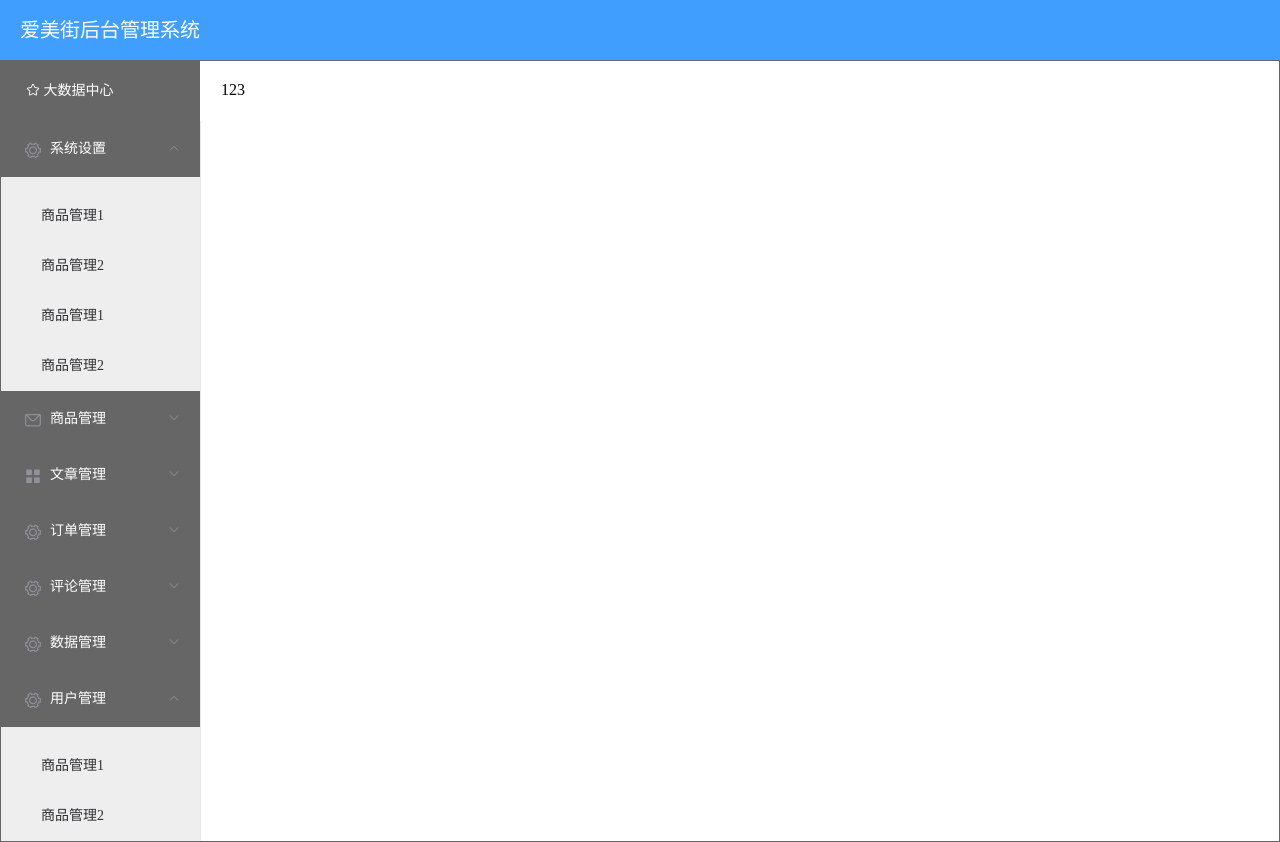
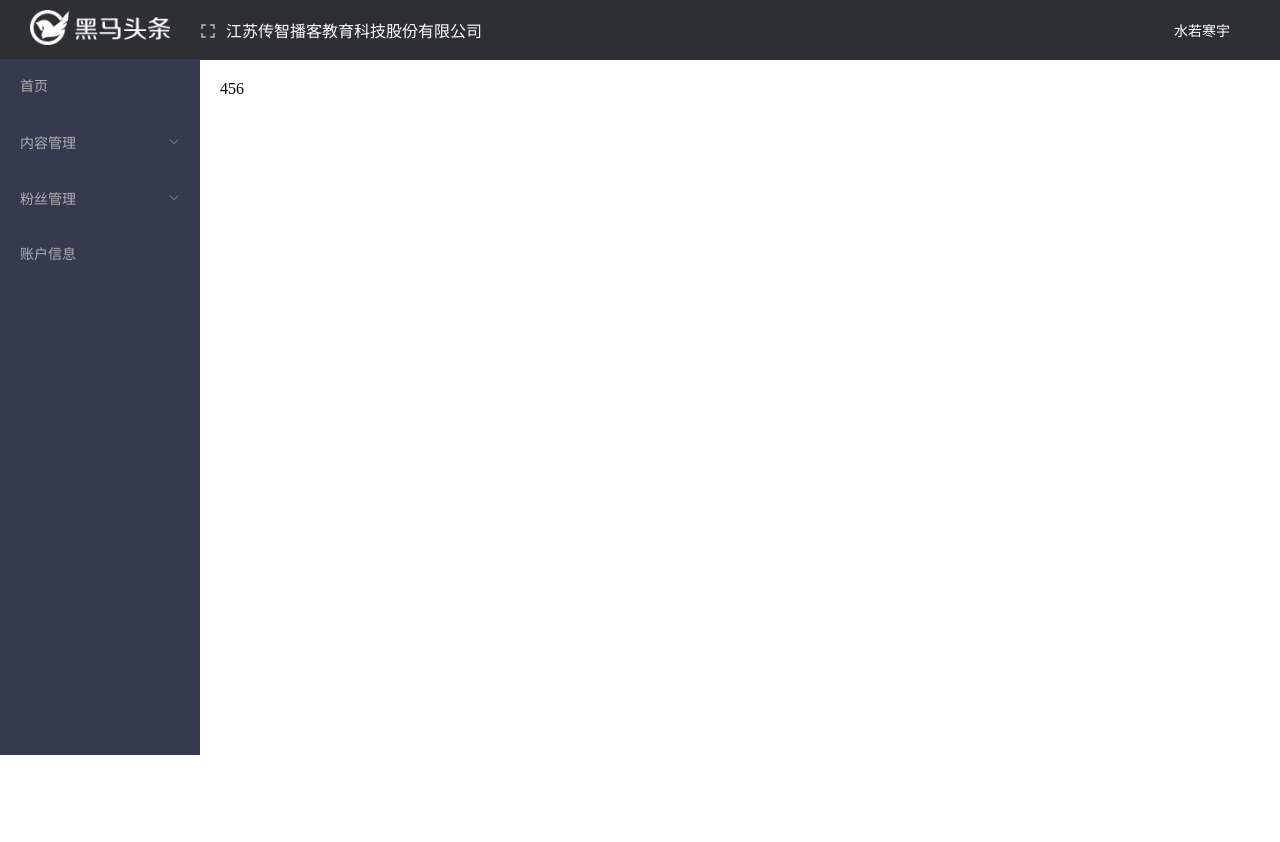
Before and after one commit to zmmsdk/toutiao, a Vue app: page /#/home in a window 1280 px wide. After the commit the page ends 800 px from the top, so only its background shows below. Built offline with nearby package versions, Linux system fonts and the light colour scheme.

Commit message:
管理员左侧导航完成

```diff
--- a/src/components/common/app-aside.vue
+++ b/src/components/common/app-aside.vue
@@ -1,181 +1,74 @@
 <template>
-  <el-container style="height: 100%; border: 1px solid #666">
-    <el-aside width="200px">
-      <div id="top">
-        <i class="el-icon-star-off"></i> 大数据中心
+ <div class='layout-aside ' style="width:200px!important;">
+    <div class='title'>
+        <img src="../../assets/img/logo_admin.png" alt="">
     </div>
-      <el-menu :default-openeds="['1', '7']">
+    <!-- 左侧导航组件 -->
+    <el-menu background-color="#353b4e" text-color="#adafb5" active-text-color="#ffd04b">
+        <!-- 没有折叠选项 -->
+        <el-menu-item index="/home">首页</el-menu-item>
+          <!-- 二级折叠菜单 -->
           <el-submenu index="1">
-          <template slot="title">
-            <i class="el-icon-setting"></i>系统设置
-          </template>
-          <el-menu-item-group>
-            <el-menu-item index="1-1">商品管理1</el-menu-item>
-            <el-menu-item index="1-2">商品管理2</el-menu-item>
-            <el-menu-item index="1-3">商品管理1</el-menu-item>
-            <el-menu-item index="1-4">商品管理2</el-menu-item>
-          </el-menu-item-group>
+              <!-- 具名插槽 -->
+              <span slot='title'>内容管理</span>
+              <!-- 匿名插槽 -->
+             <el-menu-item index="/home/publish">发布文章</el-menu-item>
+             <el-menu-item index="/home/articles">文章列表</el-menu-item>
+             <el-menu-item index="/home/comment">评论管理</el-menu-item>
+             <el-menu-item index="/home/material">素材管理</el-menu-item>
+
           </el-submenu>
           <el-submenu index="2">
-          <template slot="title" class="back">
-            <i class="el-icon-message"></i>商品管理
-          </template>
-          <el-menu-item-group>
-            <el-menu-item index="2-1">商品管理1</el-menu-item>
-            <el-menu-item index="2-2">商品管理2</el-menu-item>
-            <el-menu-item index="2-3">商品管理1</el-menu-item>
-            <el-menu-item index="2-4">商品管理2</el-menu-item>
-          </el-menu-item-group>
+              <!-- 具名插槽 -->
+              <span slot='title'>粉丝管理</span>
+              <!-- 匿名插槽 -->
+             <el-menu-item index="/home/picture">图文数据</el-menu-item>
+             <el-menu-item index="/home/fansinfo">粉丝概况</el-menu-item>
+             <el-menu-item index="/home/fanspicture">粉丝画像</el-menu-item>
+             <el-menu-item index="/home/fanslist">粉丝列表</el-menu-item>
           </el-submenu>
-        <el-submenu index="3">
-          <template slot="title" class="back">
-            <i class="el-icon-menu"></i>文章管理
-          </template>
-          <el-menu-item-group>
-            <el-menu-item index="3-1">商品管理1</el-menu-item>
-            <el-menu-item index="3-2">商品管理2</el-menu-item>
-            <el-menu-item index="3-3">商品管理1</el-menu-item>
-            <el-menu-item index="3-4">商品管理2</el-menu-item>
-          </el-menu-item-group>
-        </el-submenu>
-        <el-submenu index="4">
-          <template slot="title" class="back">
-            <i class="el-icon-setting"></i>订单管理
-          </template>
-          <el-menu-item-group>
-            <el-menu-item index="4-1">商品管理1</el-menu-item>
-            <el-menu-item index="4-2">商品管理2</el-menu-item>
-          </el-menu-item-group>
-        </el-submenu>
-        <el-submenu index="5">
-          <template slot="title" class="back">
-            <i class="el-icon-setting"></i>评论管理
-          </template>
-          <el-menu-item-group>
-            <el-menu-item index="5-1">商品管理1</el-menu-item>
-            <el-menu-item index="5-2">商品管理2</el-menu-item>
-          </el-menu-item-group>
-        </el-submenu>
-        <el-submenu index="6">
-          <template slot="title" class="back">
-            <i class="el-icon-setting"></i>数据管理
-          </template>
-          <el-menu-item-group>
-            <el-menu-item index="6-1">商品管理1</el-menu-item>
-            <el-menu-item index="6-2">商品管理2</el-menu-item>
-          </el-menu-item-group>
-        </el-submenu>
-        <el-submenu index="7">
-          <template slot="title" class="back">
-            <i class="el-icon-setting"></i>用户管理
-          </template>
-          <el-menu-item-group>
-            <el-menu-item index="7-1">商品管理1</el-menu-item>
-            <el-menu-item index="7-2">商品管理2</el-menu-item>
-          </el-menu-item-group>
-        </el-submenu>
+          <el-menu-item index="/home/userinfo">账户信息</el-menu-item>
+
     </el-menu>
-    </el-aside>
-    <!-- <el-container>
-       <el-header style="text-align: right; font-size: 12px">
-      <el-dropdown>
-        <i class="el-icon-setting" style="margin-right: 15px"></i>
-        <el-dropdown-menu slot="dropdown">
-          <el-dropdown-item>查看</el-dropdown-item>
-          <el-dropdown-item>新增</el-dropdown-item>
-          <el-dropdown-item>删除</el-dropdown-item>
-        </el-dropdown-menu>
-      </el-dropdown>
-
-    </el-header>-->
-
-    <el-main >
-      123
-     <div id="myChart"></div>
-    </el-main>
-  </el-container>
+</div>
 </template>
 <script>
 export default {
+  data () {
+    return {
+      isCollapse: true
+    }
+  },
+  methods: {
+    handleOpen (key, keyPath) {
+      console.log(key, keyPath)
+    },
+    handleClose (key, keyPath) {
+      console.log(key, keyPath)
+    }
+  }
+}
+</script>
 
+<style lang='less' scoped>
+.el-aside{
+    width: 200px;
+background-color: #000!important;;
+height: 1000px!important;;
 }
-// app.title = '坐标轴刻度与标签对齐'
-
-// option = {
-//   color: ['#3398DB'],
-//   tooltip: {
-//     trigger: 'axis',
-//     axisPointer: { // 坐标轴指示器，坐标轴触发有效
-//       type: 'shadow' // 默认为直线，可选为：'line' | 'shadow'
-//     }
-//   },
-//   grid: {
-//     left: '3%',
-//     right: '4%',
-//     bottom: '3%',
-//     containLabel: true
-//   },
-//   xAxis: [
-//     {
-//       type: 'category',
-//       data: ['Mon', 'Tue', 'Wed', 'Thu', 'Fri', 'Sat', 'Sun'],
-//       axisTick: {
-//         alignWithLabel: true
-//       }
-//     }
-//   ],
-//   yAxis: [
-//     {
-//       type: 'value'
-//     }
-//   ],
-//   series: [
-//     {
-//       name: '直接访问',
-//       type: 'bar',
-//       barWidth: '60%',
-//       data: [10, 52, 200, 334, 390, 330, 220]
-//     }
-//   ]
-// }
-
-</script>
-<style >
-#top {
-  width: 199px;
-  height: 60px;
-  background-color: #666;
-  line-height: 60px;
-
-  font-size: 14px;
-  padding-left: 25px;
-}
-.el-submenu__title {
-  background-color: #666;
-  color: #fff !important;
-}
-.el-submenu__title:hover {
-  background-color: #666 !important;
-}
-
-.el-header {
-  background-color: #409eff;
-  color: #fff;
-  line-height: 60px;
-  font-size: 20px;
-}
-
-.el-aside {
-  color: #fff;
-}
+ .layout-aside {
+       width: 230px;
 
        .el-menu {
-  background-color: #eee !important;
+         border-right:none;
+       };
+       .title {
+           background-color: #2e2f32;
+           text-align: center;
+           padding: 10px 0;
+           img {
+               height: 35px;
+           }
+       }
    }
 </style>
-
-<script>
-export default {
-
-}
-</script>
--- a/src/components/common/app-header.vue
+++ b/src/components/common/app-header.vue
@@ -1,12 +1,45 @@
 <template>
-    <el-container>
-  <el-header>爱美街后台管理系统</el-header>
-  <!-- <el-main>Main</el-main> -->
-</el-container>
+<el-row class='layout-header' type='flex' align="middle">
+      <!-- 先定义一行 -->
+     <el-col class='left' :span="12">
+         <i class='el-icon-full-screen '></i>
+         <span class="ti">江苏传智播客教育科技股份有限公司</span>
+     </el-col>
+     <el-col class='right' :span="12">
+         <el-row type='flex' justify="end" align="middle">
+             <!-- <img src="./../../assets/img/icons.png" alt=""> -->
+             <!-- 下拉菜单 -->
+             <el-dropdown>
+                 <!-- 匿名插槽  下拉菜单显示的元素内容 -->
+                 <span class="shui">水若寒宇</span>
+                 <el-dropdown-menu slot="dropdown">
+                     <el-dropdown-item>个人信息</el-dropdown-item>
+                     <el-dropdown-item>git地址</el-dropdown-item>
+                     <el-dropdown-item>退出</el-dropdown-item>
+                 </el-dropdown-menu>
+             </el-dropdown>
+         </el-row>
+     </el-col>
+
+  </el-row>
 </template>
 
-<style>
-
+<style lang='less'>
+.layout-header{
+  background-color: #2e2f32;
+  height: 60px;
+}
+.ti{
+  color: #fff;
+  margin-left: 10px;
+}
+.el-icon-full-screen{
+  color: #fff;
+}
+.shui{
+  margin-right: 50px;
+  color: #fff;
+}
 </style>
 
 <script>
--- /dev/null
+++ b/src/components/main-page/index-page.vue
@@ -0,0 +1,13 @@
+<template>
+<div>456</div>
+</template>
+
+<script>
+export default {
+
+}
+</script>
+
+<style>
+
+</style>
--- a/src/main.js
+++ b/src/main.js
@@ -15,8 +15,8 @@ import axios from 'axios'
 // 引入数据可视化echarts
 import './../node_modules/echarts/dist/echarts'
 Vue.use(ElementUI)
-// 注册axious
-axios.defaults.baseURL = 'http://ttapi.research.itcast.cn/mp/1.0'// 设置一个常态值：基地址
+// 注册axious：设置基地址
+axios.defaults.baseURL = 'http://ttapi.research.itcast.cn/mp/v1_0'// 设置一个常态值：基地址
 Vue.prototype.$http = axios // axious赋值给全局对象
 Vue.config.productionTip = false
 
--- a/src/views/Home/index.vue
+++ b/src/views/Home/index.vue
@@ -1,27 +1,27 @@
 <template>
 
- <div>
-
-    <app-header></app-header>
-       <div class="container-fluid">
-        <div class="row">
-          <app-slider></app-slider>
-          <!-- 这里是动态切换的部分 -->
-          <!-- <app-list></app-list> -->
-           <div class="col-sm-9 col-sm-offset-3 col-md-10 col-md-offset-2 main">
-            <transition>
-                <router-view></router-view>
-            </transition>
-          </div>
-          </div>
-      </div>
-  </div>
+<!-- 先定义一个大容器 -->
+  <el-container>
+    <!-- 先放置一个左侧 -->
+    <el-aside style="width:200px!important; "  class="el-aside"><app-slider></app-slider></el-aside>
+    <!-- 右侧大容器 -->
+    <el-container>
+      <!-- 头部 -->
+      <el-header style="padding:0!important;"> <app-header></app-header></el-header>
+      <!-- 中部区域 -->
+      <el-main>
+        <!-- 二级路由容器 -->
+        <index-page></index-page>
+      </el-main>
+    </el-container>
+  </el-container>
 
 </template>
 
 <script>
 import appHeader from './../../components/common/app-header.vue'
 import appSlider from './../../components/common/app-aside.vue'
+import indexpage from './../../components/main-page/index-page.vue'
 export default {
   name: 'app',
   data () {
@@ -29,7 +29,8 @@ export default {
   },
   components: {
     'app-header': appHeader,
-    'app-slider': appSlider
+    'app-slider': appSlider,
+    'index-page': indexpage
   }
 }
 
@@ -37,4 +38,13 @@ export default {
 
 <style>
 
+  .el-menu-vertical-demo:not(.el-menu--collapse) {
+    width: 200px;
+    min-height: 400px;
+  }
+  .el-aside{
+    height: 100%;
+    min-height: 755px;
+    background-color: rgb(53, 59, 78);
+  }
 </style>
--- a/src/views/login/login.vue
+++ b/src/views/login/login.vue
@@ -1,11 +1,10 @@
 <template>
-
-    <div class='login'>
+  <div class="login">
     <!-- 使用elementUI组件 el-card -->
     <el-card class="login-card">
       <!-- 匿名插槽 -->
-         <div  class='title'>
-             <img src="../../assets/img/logo_index.png" alt="">
+      <div class="title">
+        <img src="../../assets/img/logo_index.png" alt />
       </div>
       <!-- 表单 => el-form包裹 -->
       <!-- 数据校验 => el-form绑定 model ,绑定rules规则  ref可以作用在div上如果ref作用在组件标签上 代表的是组件的实例-->
@@ -21,7 +20,7 @@
           <!-- 验证码 -->
           <el-input v-model="loginForm.code" placeholder="请输入验证码" style="width:65%"></el-input>
           <!-- 发送验证码 -->
-                 <el-button  style="float:right">发送验证码</el-button>
+          <el-button style="float:right">发送验证码</el-button>
         </el-form-item>
         <el-form-item prop="agree">
           <!-- 同意选项 -->
@@ -30,14 +29,13 @@
         <el-form-item>
           <!-- 登录按钮 -->
           <!-- 注册点击事件 -->
-                  <el-button @click="login"  type="primary" style="width:100%">登录</el-button>
+          <el-button @click="login" type="primary" style="width:100%">登录</el-button>
         </el-form-item>
       </el-form>
     </el-card>
   </div>
   <!-- 456 -->
   <!-- <router-view>456</router-view> -->
-
 </template>
 
 <script>
@@ -82,32 +80,49 @@ export default {
     login () {
       // 校验整个表单的规则
       // validate 是一个方法 => 方法中传入的一个函数 两个校验参数  是否校验成功/未校验成功的字段
-      this.$refs.myForm.validate(function (isOK) {
+      this.$refs.myForm.validate((isOK) => {
         if (isOK) {
           console.log('校验成功')
           alert('登录成功')
+          this.$http({
+            url: '/authorizations',
+            method: 'post',
+            data: this.loginForm
+          }).then(result => {
+            console.log(result.data.data.token)
+            // 放到前端的缓存中
+            window.localStorage.setItem('user-token', result.data.data.token)
+            // 编程式导航
+            this.$router.push('/home') // 登录成功 跳转到home页
+          }).catch(() => {
+            this.$message({
+              message: '手机号或者验证码错误',
+              type: 'warning'
+            })
+          })
         }
       })
     }
   }
+
 }
 </script>
 
 <style lang='less' scoped>
 .login {
-    background-image: url('../../assets/img/login_bg.jpg');
+  background-image: url("../../assets/img/login_bg.jpg");
   height: 100vh;
   background-size: cover;
   display: flex;
   justify-content: center;
   align-items: center;
   .login-card {
-       width:440px;
-       height:340px;
+    width: 440px;
+    height: 340px;
     .title {
       text-align: center;
       img {
-               height:45px;
+        height: 45px;
       }
     }
   }
```
Lines whose indentation alone changed are shown as unchanged.
